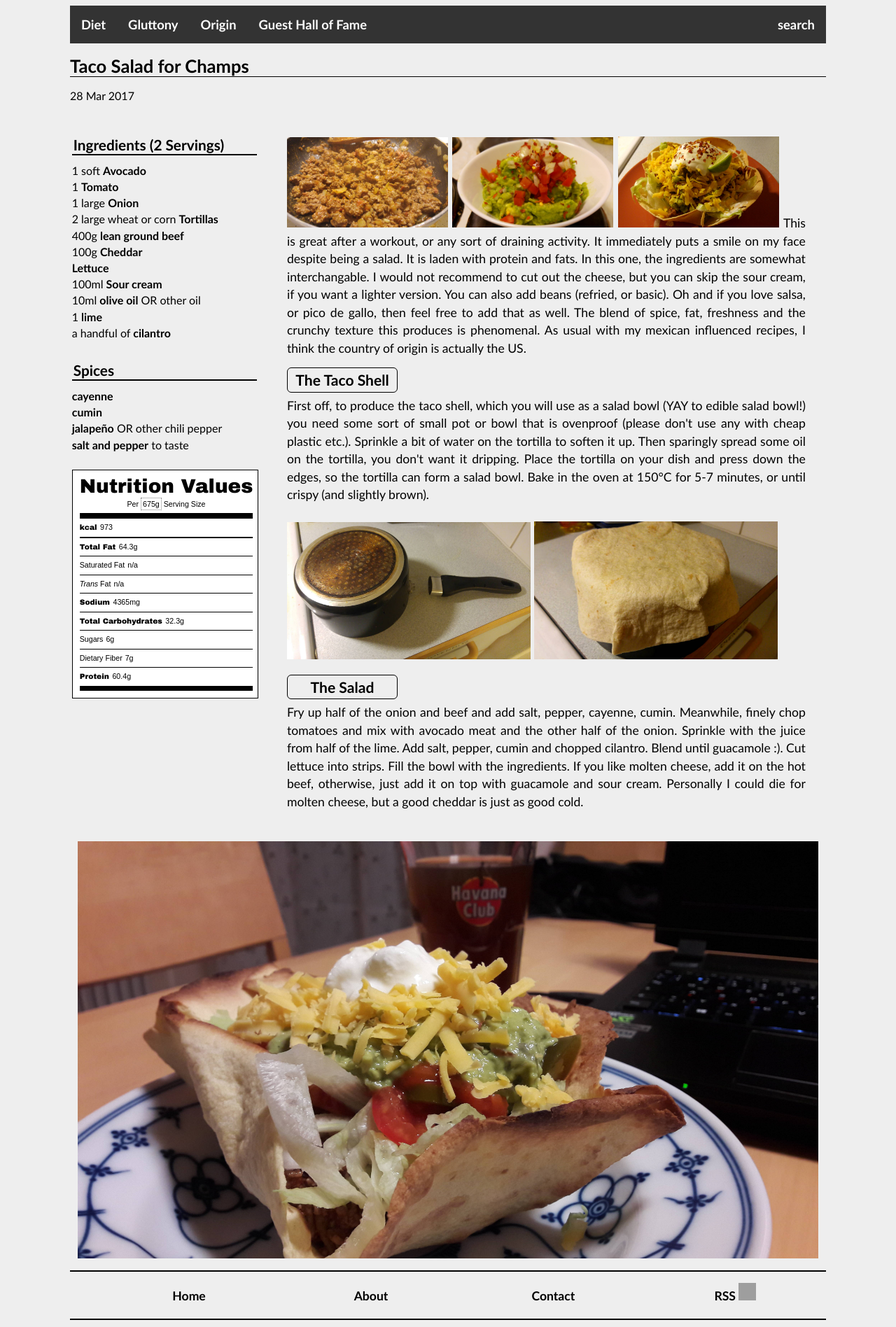
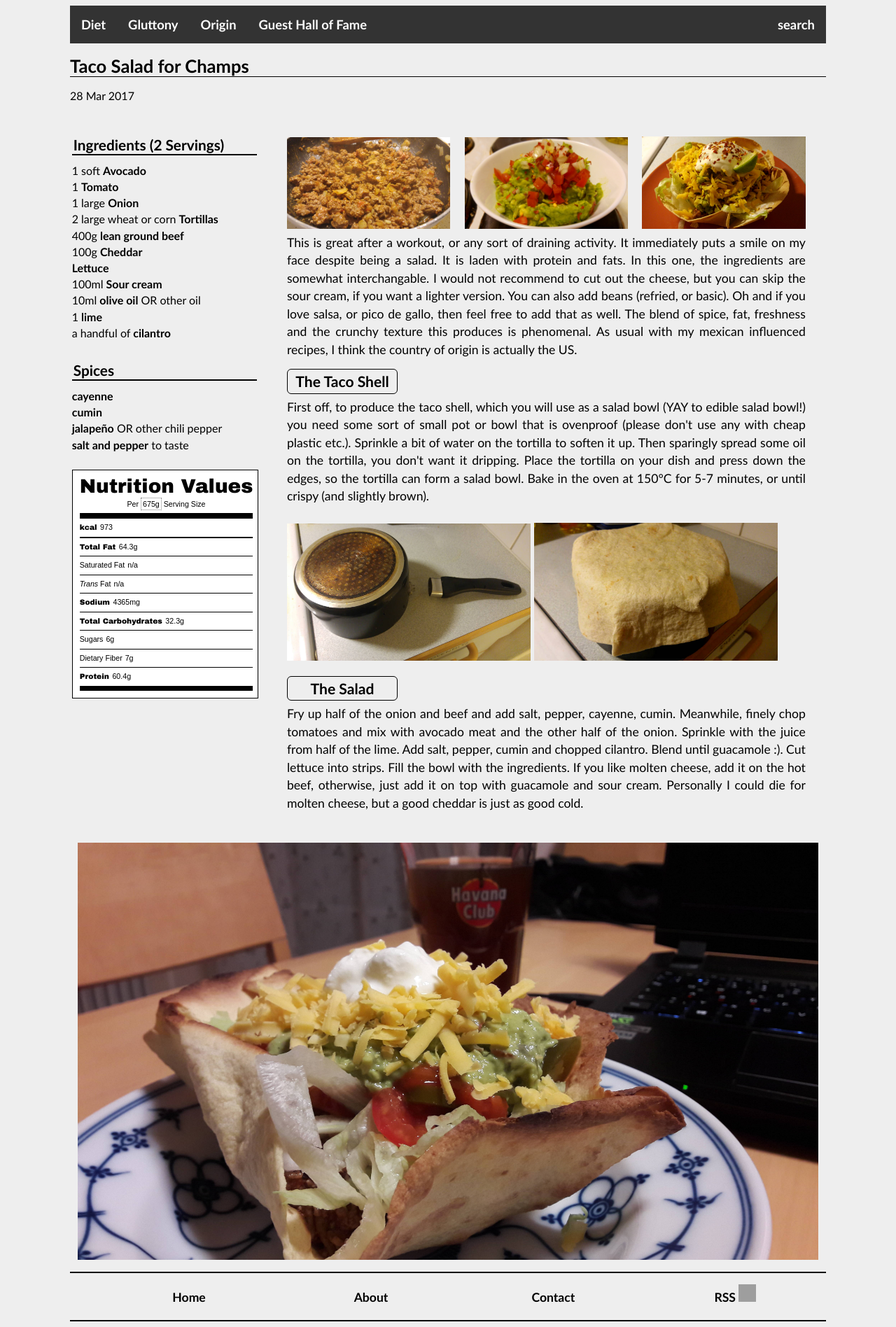
Before and after one commit to gluttonousbear/gluttonousbear.github.io, a Jekyll site: the page built from _posts/2017-03-28-taco-salad-for-champs.html, in a window 1280 px wide. Shown: the whole page at 70% size. Built offline with Jekyll 4.4.1, drawn with Linux system fonts in a browser that asks for light colours; grey boxes are pictures that could not be loaded.

Commit message:
Update 2017-03-28-taco-salad-for-champs.html

```diff
--- a/_posts/2017-03-28-taco-salad-for-champs.html
+++ b/_posts/2017-03-28-taco-salad-for-champs.html
@@ -39,9 +39,9 @@
 		<section class="post-text">
 			  <code class ="post-text">
 					<br />
-				  <img src="/images/2017-03-28-taco-salad-for-champs4.jpg" alt="taco salad image" style="width:31%"/>
-				 	<img src="/images/2017-03-28-taco-salad-for-champs5.jpg" alt="taco salad image" style="width:31%"/>
-					<img src="/images/2017-03-28-taco-salad-for-champs6.jpg" alt="taco salad image" style="width:31%"/>
+				  <img src="/images/2017-03-28-taco-salad-for-champs4.jpg" alt="taco salad image" style="width:31.5%"/>
+				 	<img src="/images/2017-03-28-taco-salad-for-champs5.jpg" alt="taco salad image" style="width:31.5%"/>
+					<img src="/images/2017-03-28-taco-salad-for-champs6.jpg" alt="taco salad image" style="width:31.5%"/>
 				  	This is great after a workout, or any sort of draining activity. It immediately puts a smile on my face despite being a salad.
 				  	It is laden with protein and fats. In this one, the ingredients are somewhat interchangable. I would not recommend to cut out
 				  	the cheese, but you can skip the sour cream, if you want a lighter version. You can also add beans (refried, or basic). Oh and
```
